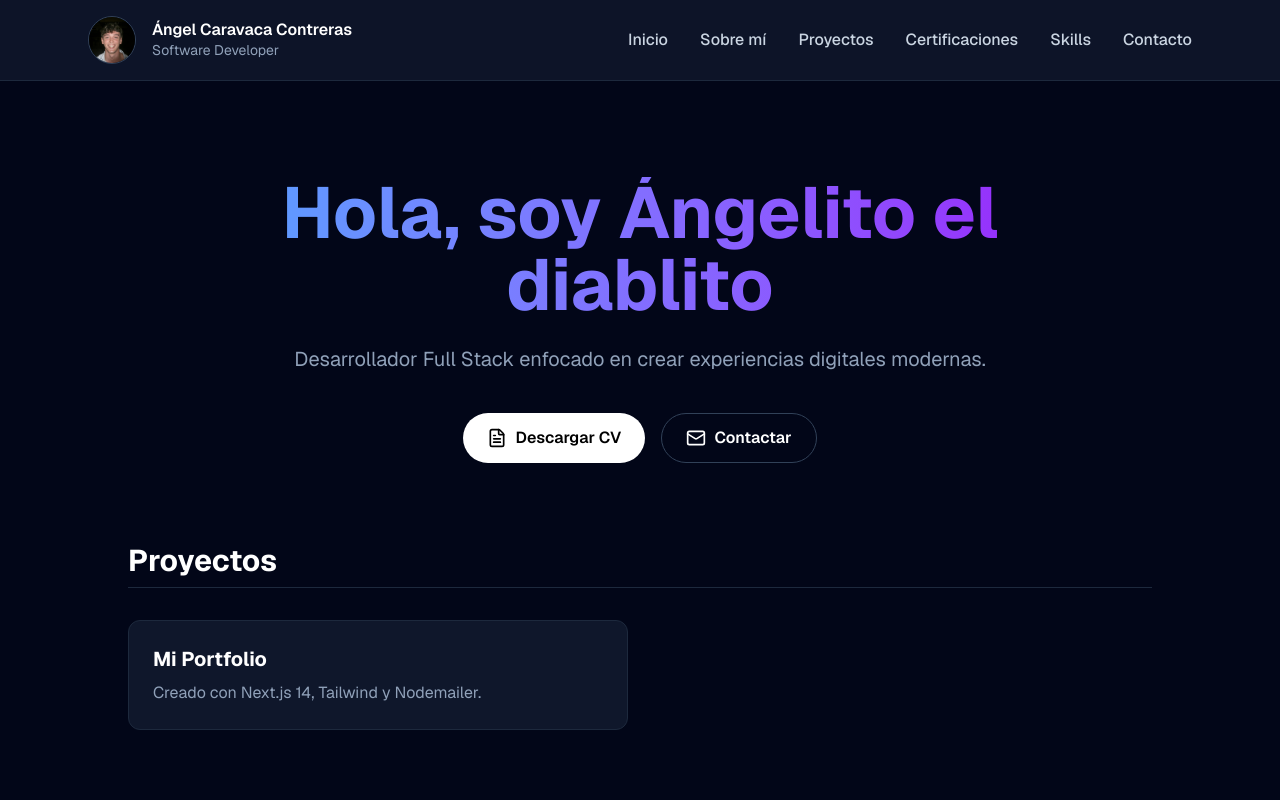
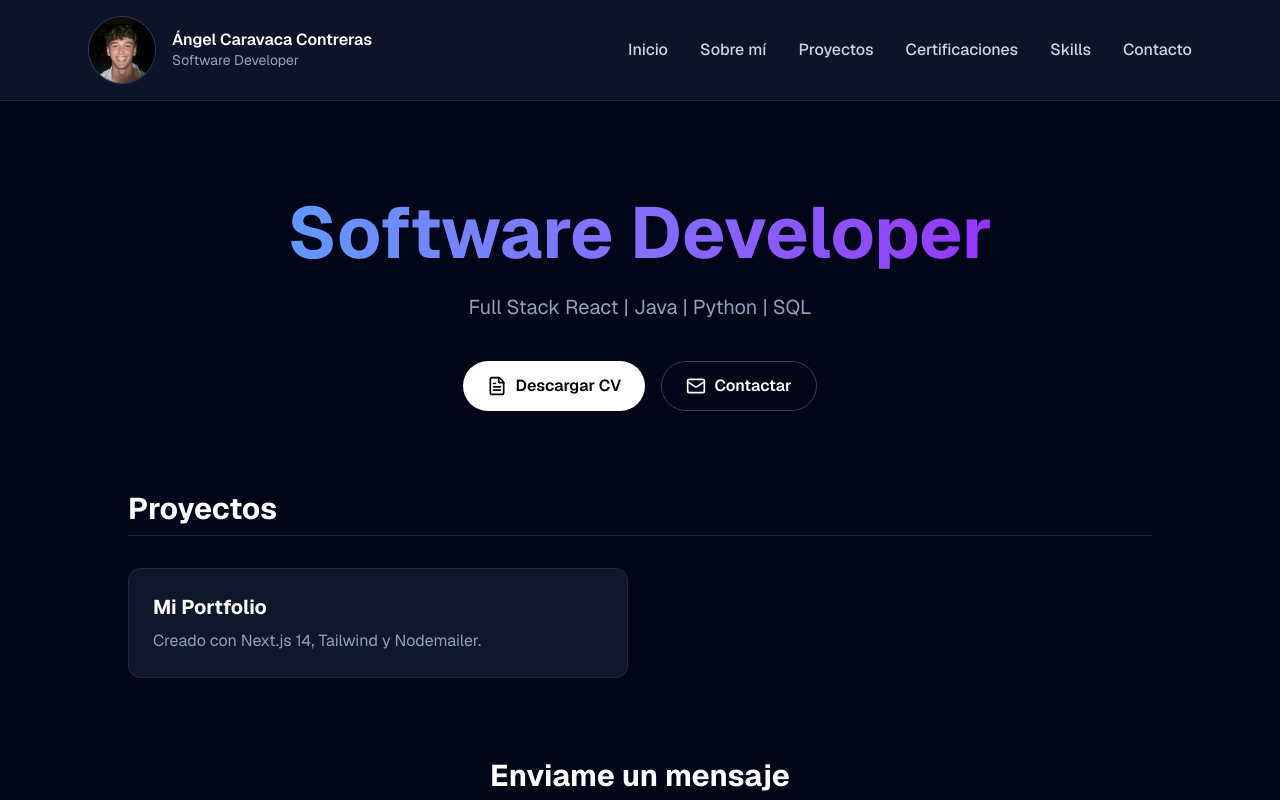
Before and after one commit to angel01as/portfolio_angelcc, a Next.js app: page / in a window 1280 px wide. Shown: the top 800 px of the page. Built offline with nearby package versions, Linux system fonts and the light colour scheme.

Commit message:
margenes

```diff
--- a/app/page.tsx
+++ b/app/page.tsx
@@ -8,7 +8,7 @@ export default function Home() {
         <div className="max-w-6xl mx-auto px-6 py-4 flex items-center justify-between">
           {/* LADO IZQUIERDO: FOTO + NOMBRE */}
           <div className="flex items-center gap-4">
-            <div className="h-12 w-12 rounded-full overflow-hidden border border-slate-700">
+            <div className="h-17 w-17 rounded-full overflow-hidden border border-slate-700">
               {/* Coloca tu foto en /public/avatar.jpg o cambia el src */}
               <img src="/imagen_perfil.png" alt="Ángel Caravaca Contreras" className="h-full w-full object-cover" />
             </div>
@@ -34,10 +34,10 @@ export default function Home() {
       {/* SECCIÓN HERO */}
       <section id="inicio" className="max-w-4xl mx-auto text-center mb-20">
         <h1 className="text-5xl md:text-7xl font-bold bg-gradient-to-r from-blue-400 to-purple-600 bg-clip-text text-transparent mb-6">
-          Hola, soy Ángelito el diablito
+          Software Developer
         </h1>
         <p className="text-xl text-slate-400 mb-10">
-          Desarrollador Full Stack enfocado en crear experiencias digitales modernas.
+          Full Stack React | Java | Python | SQL
         </p>
 
         <div className="flex justify-center gap-4">
```
